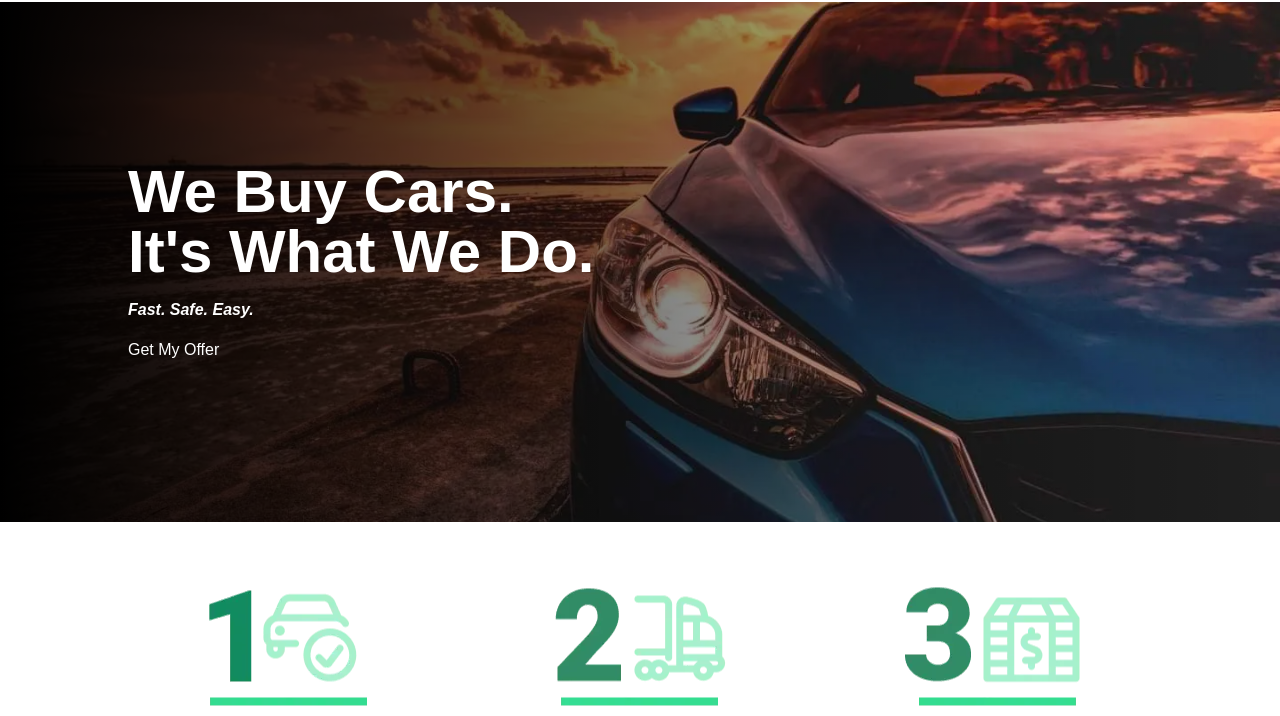
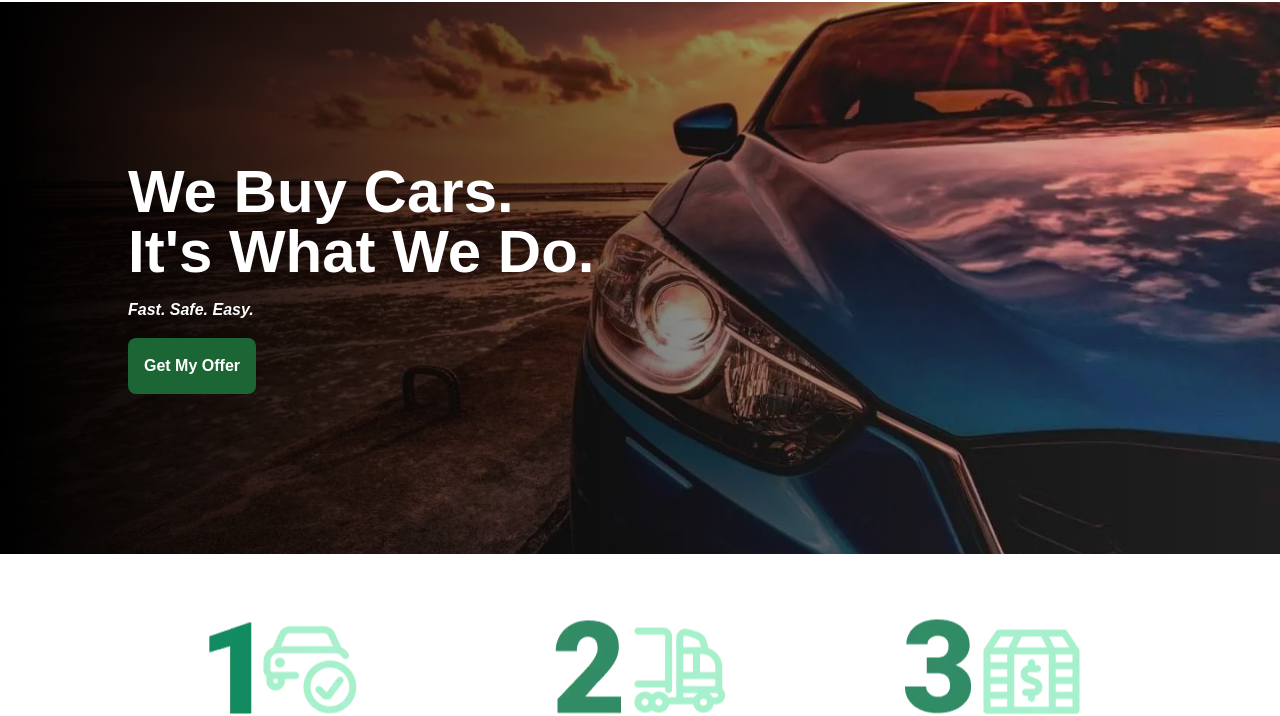
Before and after one commit to Daraphista/cashforcars, an Eleventy site: page src/index.html in a window 1280 px wide. Shown: the part 94-810 px from the top of the page. Built offline with nearby package versions, Linux system fonts and the light colour scheme; Eleventy itself is replaced by a stand-in of ours; files that its build step writes are made by us from their sources.

Commit message:
Add button class in hero homepage

```diff
--- a/src/index.html
+++ b/src/index.html
@@ -85,7 +85,7 @@ eleventyNavigation:
         <p class="italic font-bold">Fast. Safe. Easy.</p>
 
         <div class="flex gap-4">
-          <a href="https://www.cashforcars.com/instaquote?lead-source=homepage">Get My Offer</a>
+          <a class="button" href="https://www.cashforcars.com/instaquote?lead-source=homepage">Get My Offer</a>
         </div>
       </div>
     </div>
```
